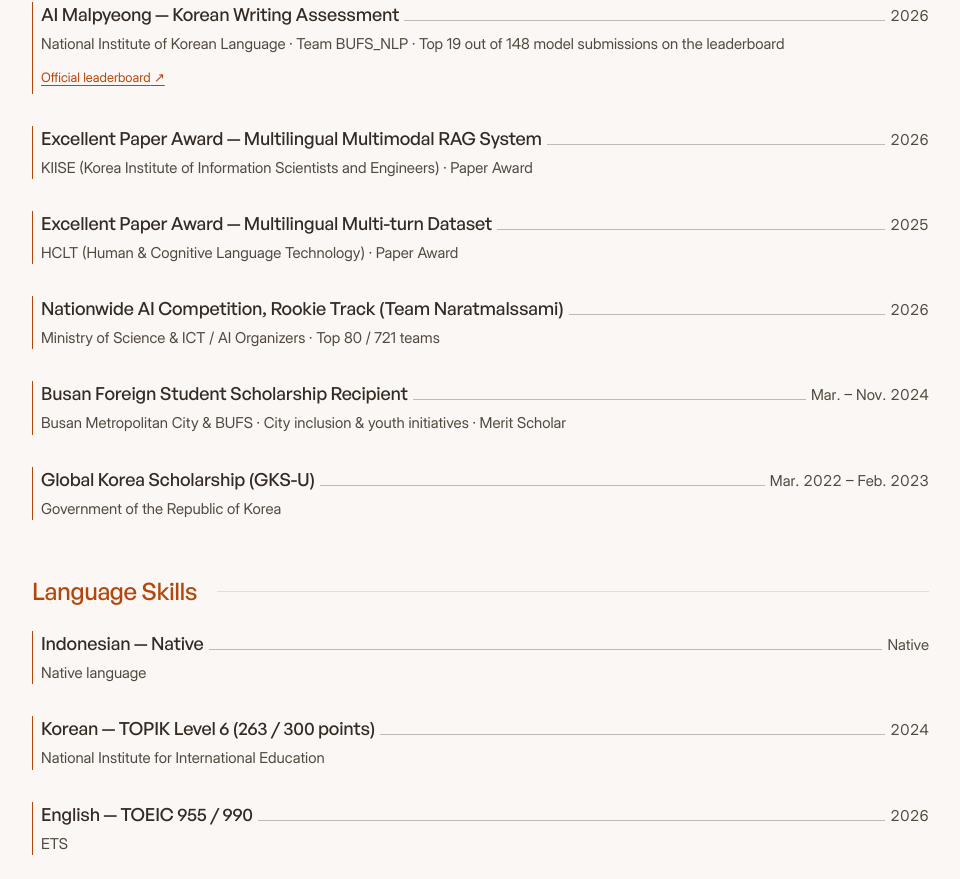
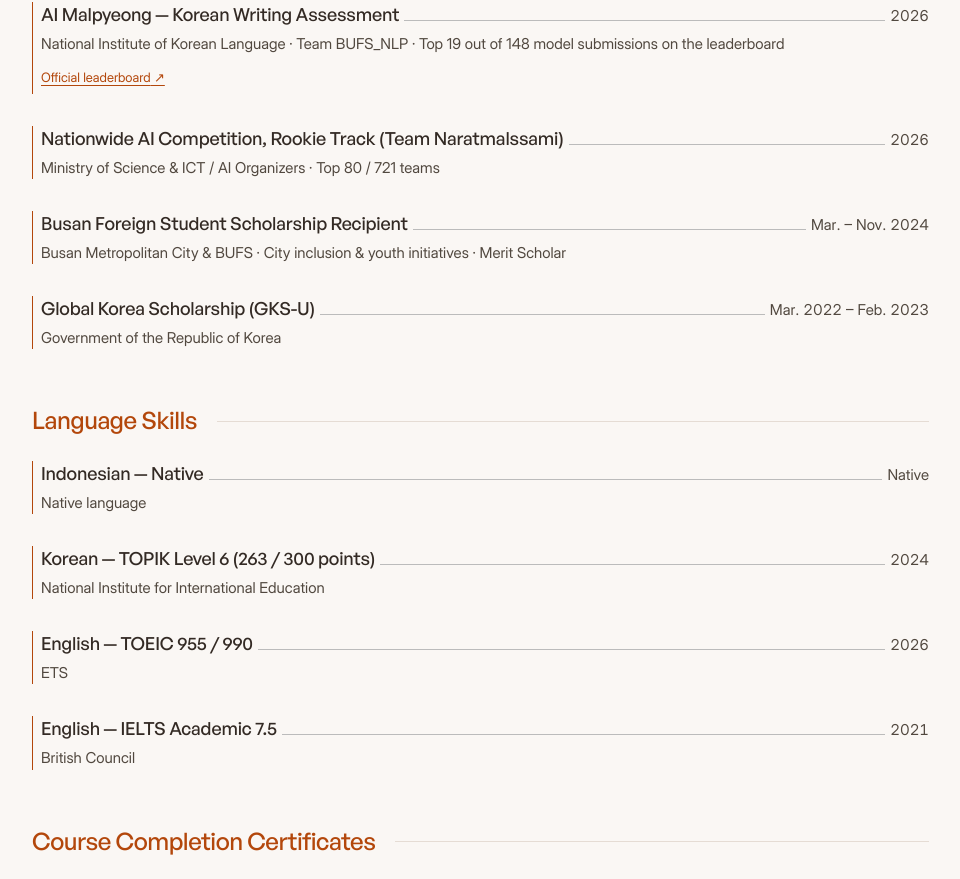
Before and after one commit to davemaxuell/CV, a React (Vite) app: page / in a window 1280 px wide. Shown: the part 5080-5959 px from the top of the page, without its empty margins (296-1256 px from the left). Built offline with nearby package versions, Linux system fonts and the light colour scheme; a web font is replaced by a local one.

Commit message:
Remove duplicate publication awards from Recognition section

```diff
--- a/src/data/avatarDialogues.ts
+++ b/src/data/avatarDialogues.ts
@@ -270,22 +270,6 @@ export const avatarDialogues: Record<string, AvatarDialogue> = {
       "My AI Malpyeong result connects to the essay-scoring project. The project card has the training approach and evaluation details.",
     ],
   },
-  'recognition:rec-kiise-2026': {
-    label: 'KIISE paper award',
-    lines: [
-      "I received a KIISE Excellent Paper Award in 2026 for my multilingual, multimodal RAG research.",
-      "My student-support retrieval research earned this KIISE paper award. You can find the study in the publications section.",
-      "This award recognizes my multilingual RAG paper. The work combines document structure, retrieval, and answer checking.",
-    ],
-  },
-  'recognition:rec-hclt-2025': {
-    label: 'HCLT paper award',
-    lines: [
-      "I received an HCLT Excellent Paper Award in 2025 for my multilingual, multi-turn dataset research.",
-      "My HCLT award connects to the dataset of 6,000 conversations for international student support. Careful data work made the paper.",
-      "This award came from my first-author dataset paper. It covers dialogues in Korean, English, and Uzbek.",
-    ],
-  },
   'recognition:rec-ai-competition': {
     label: 'Nationwide AI Competition',
     lines: [
--- a/src/data/portfolioData.ts
+++ b/src/data/portfolioData.ts
@@ -518,20 +518,6 @@ export const recognitions: RecognitionItem[] = [
     sourceUrl: "https://kli.korean.go.kr/benchmark/taskOrdtm/taskLeaderBoard.do?taskOrdtmId=205&clCd=ING_TASK&subMenuId=sub04"
   },
   {
-    id: "rec-kiise-2026",
-    title: "Excellent Paper Award — Multilingual Multimodal RAG System",
-    issuer: "KIISE (Korea Institute of Information Scientists and Engineers)",
-    year: "2026",
-    badge: "Paper Award"
-  },
-  {
-    id: "rec-hclt-2025",
-    title: "Excellent Paper Award — Multilingual Multi-turn Dataset",
-    issuer: "HCLT (Human & Cognitive Language Technology)",
-    year: "2025",
-    badge: "Paper Award"
-  },
-  {
     id: "rec-ai-competition",
     title: "Nationwide AI Competition, Rookie Track (Team Naratmalssami)",
     issuer: "Ministry of Science & ICT / AI Organizers",
```
Also changed, not shown: 2 other files (tests, documents, lock files or other folders).
